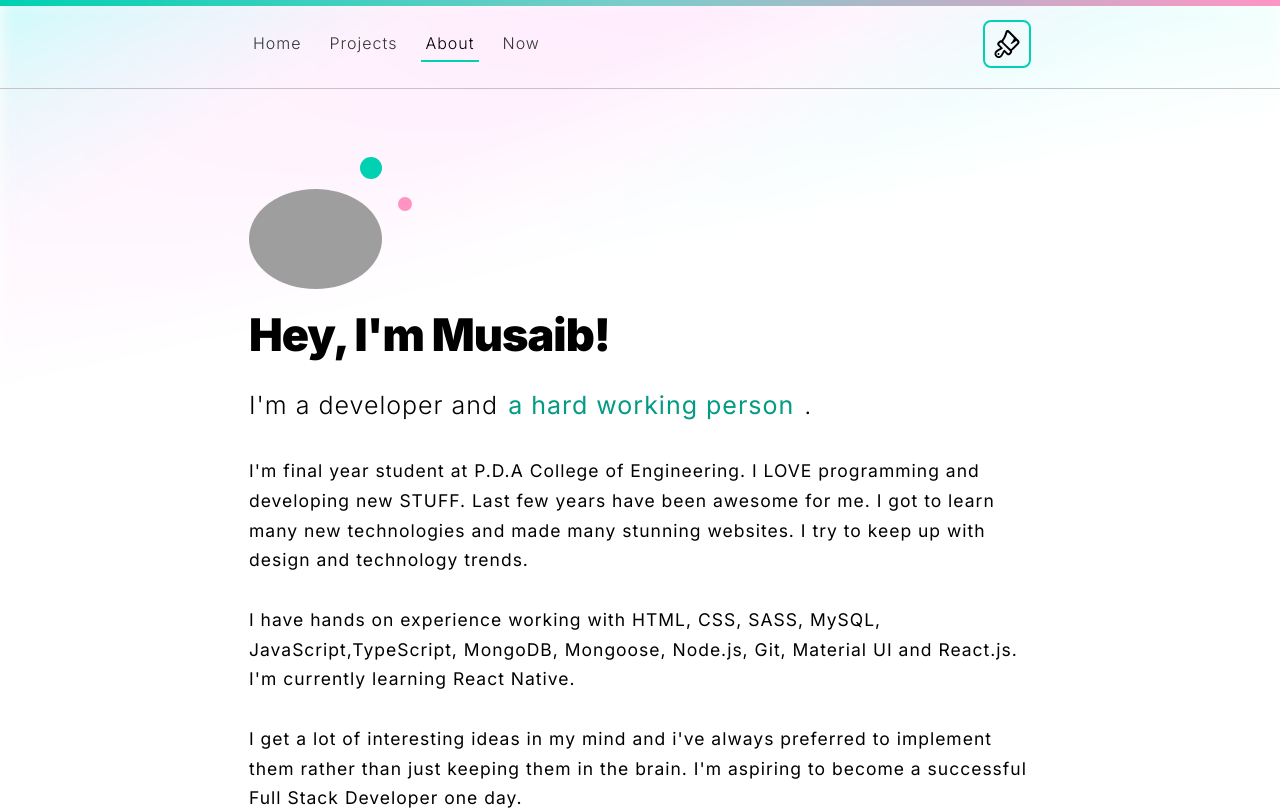
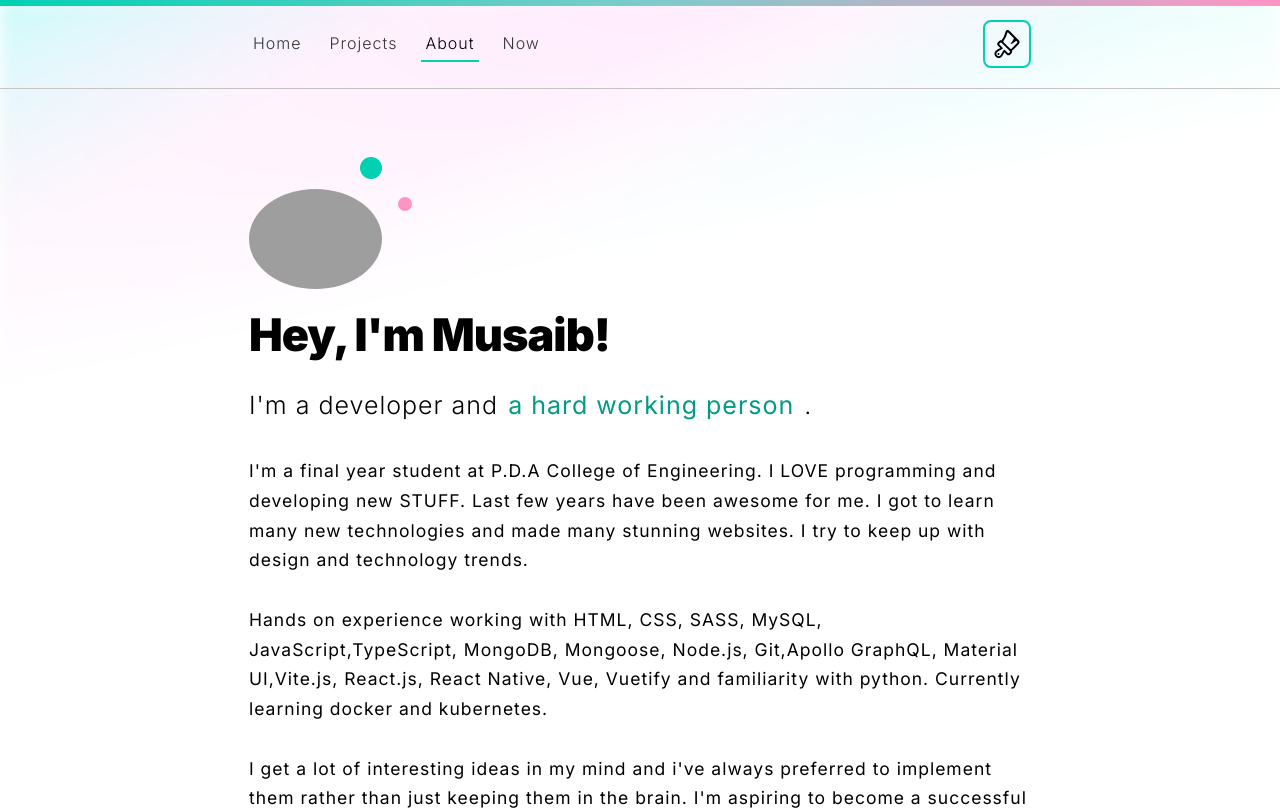
Before and after one commit to mdmusaibali/portfolio, a React (Create React App) app: page /about in a window 1280 px wide. Shown: the top 810 px of the page. Built offline with nearby package versions, Linux system fonts and the light colour scheme; grey boxes are pictures that could not be loaded.

Commit message:
updated about page

```diff
--- a/src/pages/About/About.js
+++ b/src/pages/About/About.js
@@ -25,20 +25,20 @@ const About = () => {
         <FunText />
 
         <p className={classes["section__about-text"]}>
-          I'm final year student at P.D.A College of Engineering. I LOVE
+          I'm a final year student at P.D.A College of Engineering. I LOVE
           programming and developing new STUFF. Last few years have been awesome
           for me. I got to learn many new technologies and made many stunning
           websites. I try to keep up with design and technology trends.
           <br />
           <br />
-          I have hands on experience working with HTML, CSS, SASS, MySQL,
-          JavaScript,TypeScript, MongoDB, Mongoose, Node.js, Git, Material UI
-          and React.js. I'm currently learning React Native.
+          Hands on experience working with HTML, CSS, SASS, MySQL,
+          JavaScript,TypeScript, MongoDB, Mongoose, Node.js, Git,Apollo GraphQL,
+          Material UI,Vite.js, React.js, React Native, Vue, Vuetify and
+          familiarity with python. Currently learning docker and kubernetes.
           <br />
           <br />I get a lot of interesting ideas in my mind and i've always
           preferred to implement them rather than just keeping them in the
-          brain. I'm aspiring to become a successful Full Stack Developer one
-          day.
+          brain. I'm aspiring to become a successful Entrepreneur one day.
         </p>
       </CenterDiv>
 
```
